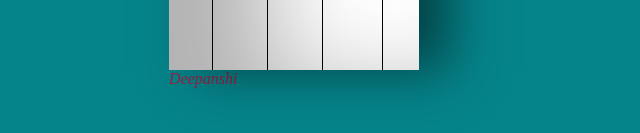
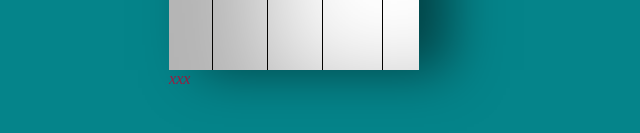
Before and after one commit to 21Deepanshi/card.github.io, a plain HTML site: page index.html in a window 1280 px wide. Shown: the part 513-646 px from the top of the page, 346-986 px from the left. Drawn offline with Linux system fonts and the light colour scheme.

Commit message:
Update index.html

```diff
--- a/index.html
+++ b/index.html
@@ -25,7 +25,7 @@
                Here's to celebrating you today and always! Enjoy your special day to the fullest!"
             </p>
             <p class="name">From</p>
-            <cite>Deepanshi</cite>
+            <cite>xxx</cite>
         </div>
     </div>
 </body>
```
